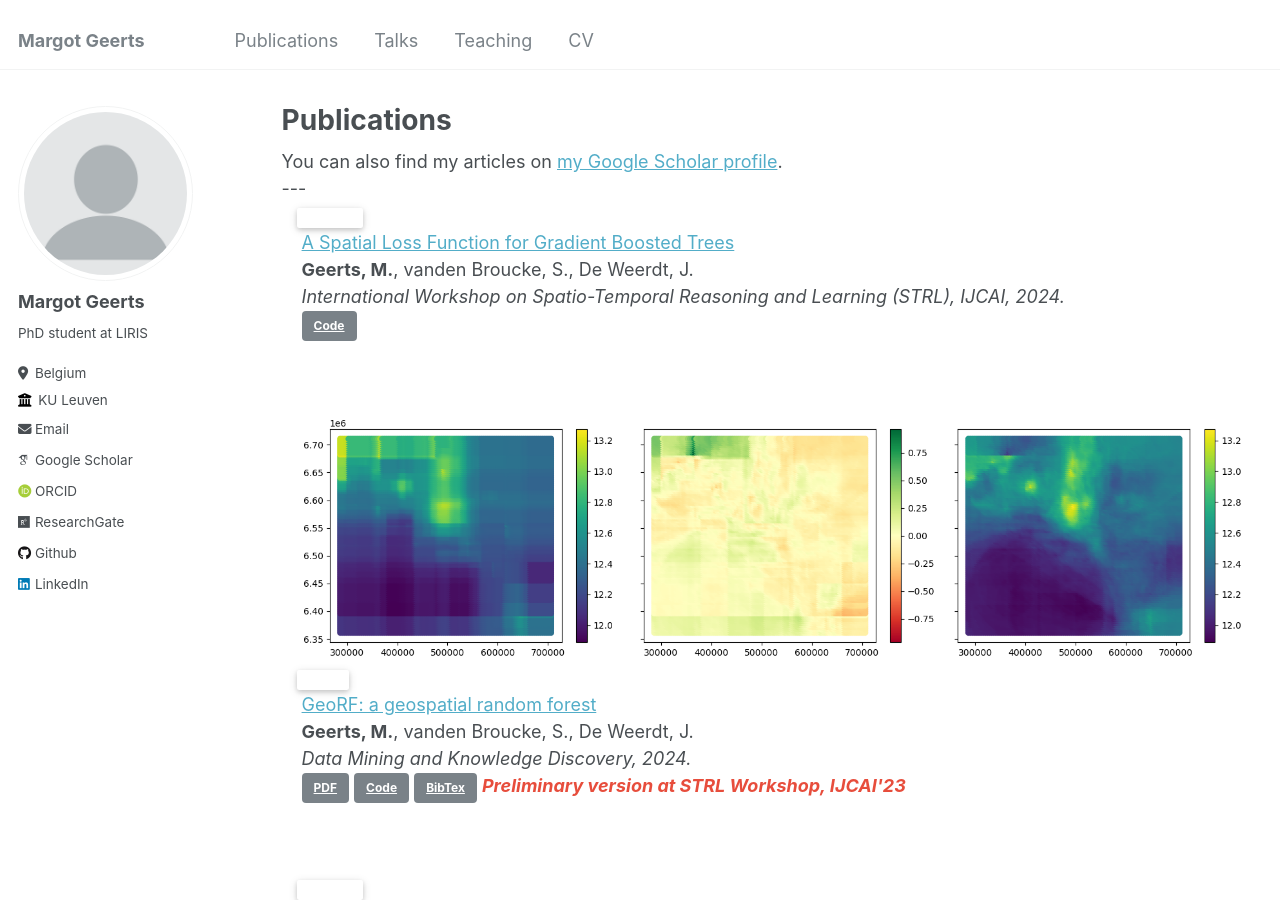
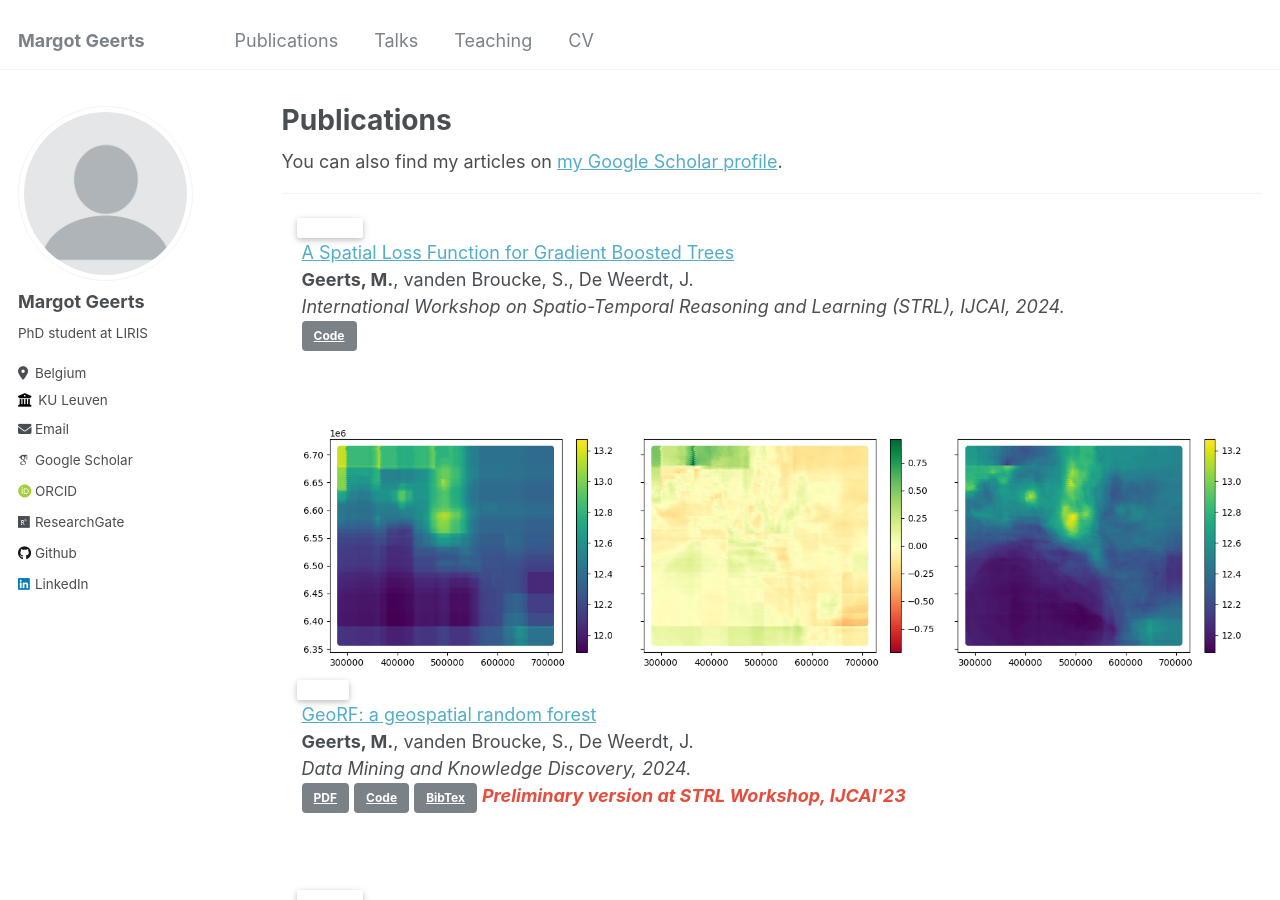
Before and after one commit to margotgeerts/margotgeerts.github.io, a Jekyll site: the page built from _pages/publications.md, in a window 1280 px wide and 900 px high. Built offline with Jekyll 4.4.1, drawn with Linux system fonts in a browser that asks for light colours; some web fonts are replaced.

Commit message:
Update publications.md

```diff
--- a/_pages/publications.md
+++ b/_pages/publications.md
@@ -11,7 +11,7 @@ author_profile: true
 
 {% include base_path %}
 
-<div>---</div>
+---
 
 {% for link in  site.data.publications.main reversed %}
 
```
